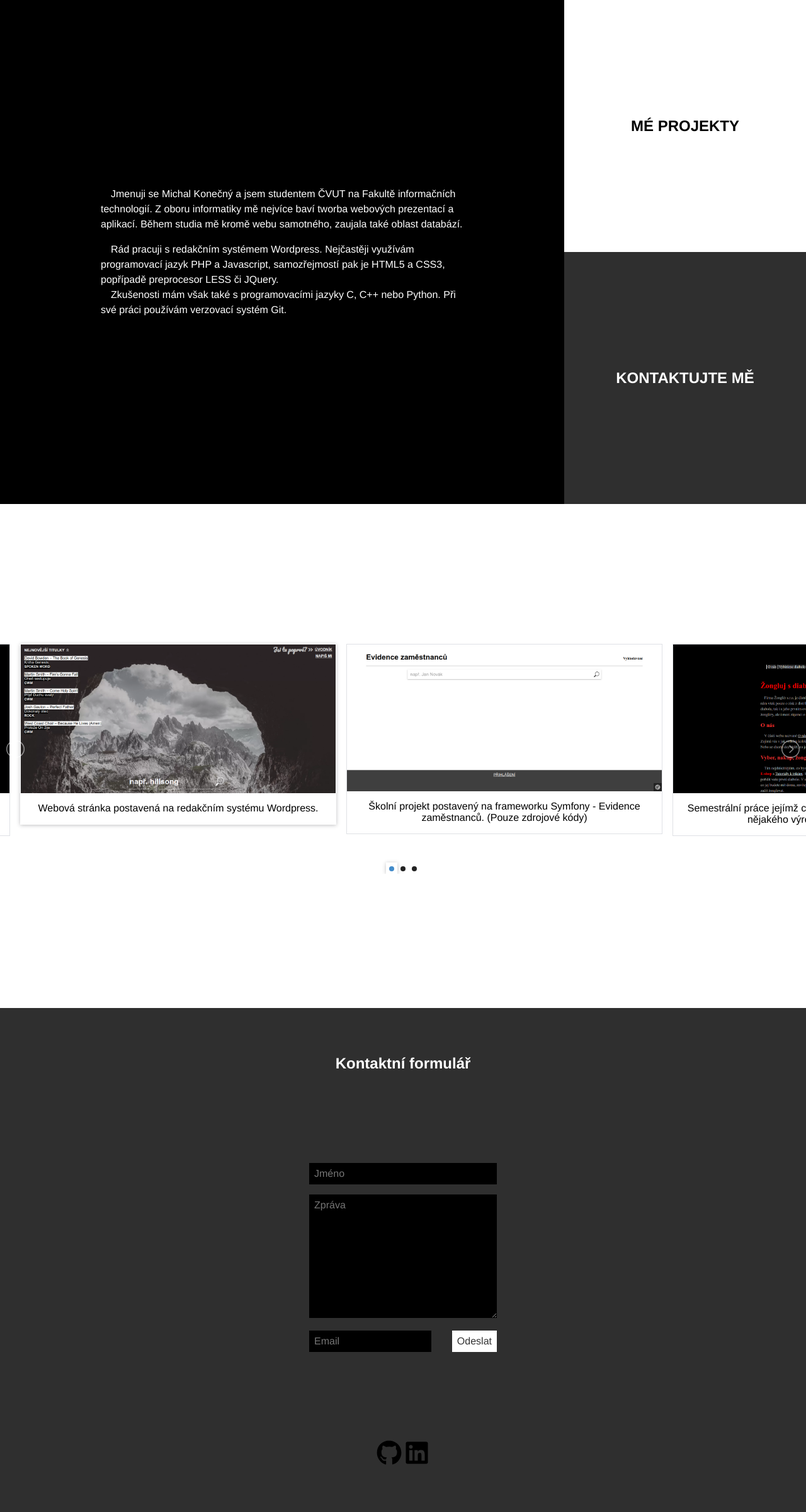
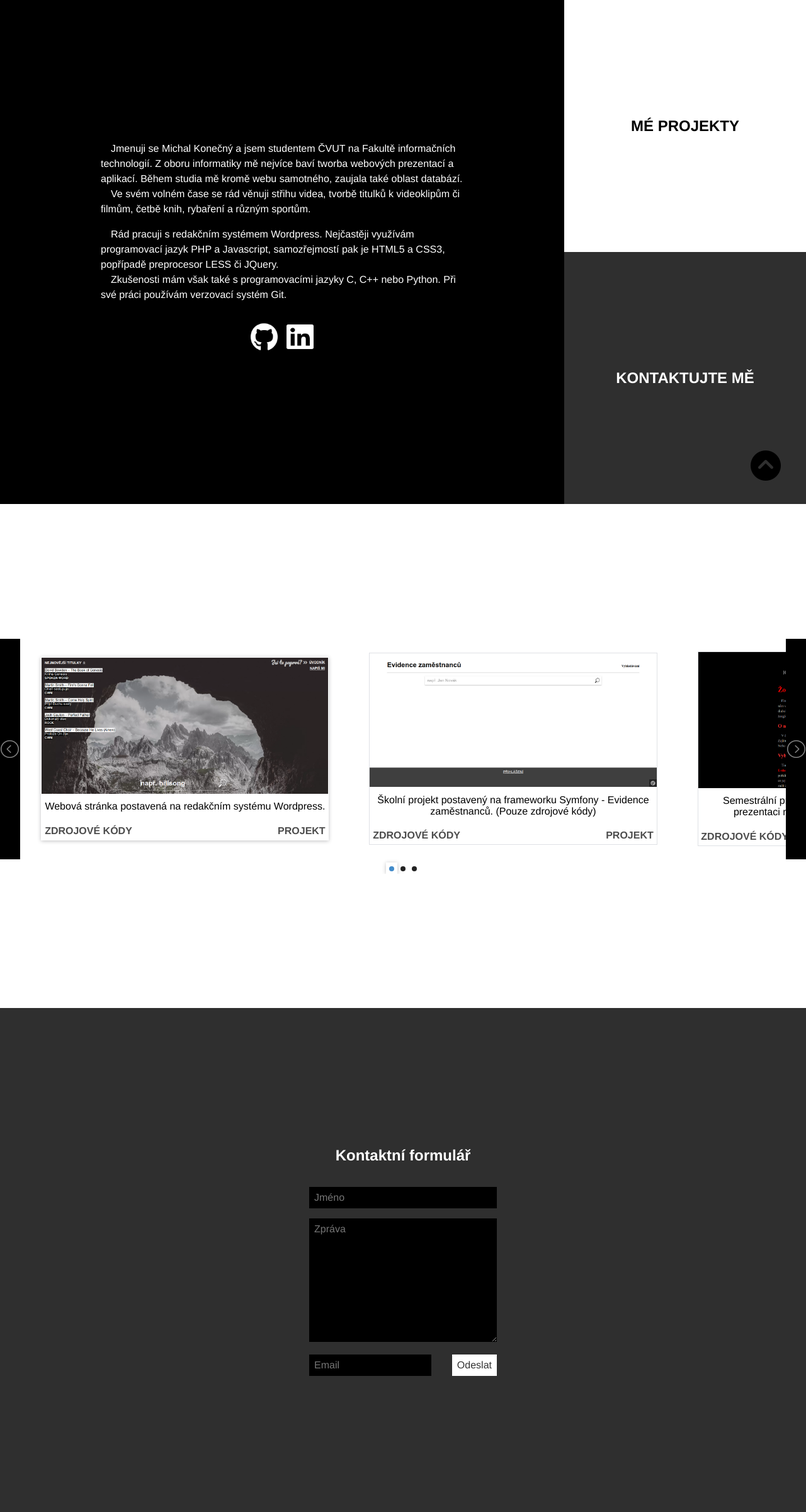
Before and after one commit to konmike/konmike.github.io, a PHP site: page / in a window 1280 px wide. Shown: the whole page at 63% size. Run offline with PHP 8.4, Linux system fonts and the light colour scheme; some libraries are stand-ins or nearby versions.

Commit message:
Upgrade slider

```diff
--- a/index.html
+++ b/index.html
@@ -5,18 +5,23 @@
     <title>Michal Konečný</title>
     <link rel="stylesheet" type="text/css" href="style.css">
     <link rel="stylesheet" type="text/css" href="lightslider.css">
+    <script src="https://kit.fontawesome.com/bb1b7b66b0.js"></script>
     <script src="https://ajax.googleapis.com/ajax/libs/jquery/3.4.0/jquery.min.js"></script>
     <script src="script.js"></script>
     <script src="lightslider.js"></script>
 </head>
 <body>
     <main>
-        <article class="article article--home">
+        <article id="home" class="article article--home">
             <div class="article__about-me">
                 <p class="article__par">Jmenuji se Michal Konečný a jsem studentem ČVUT na
                    Fakultě informačních technologií. Z oboru informatiky mě nejvíce
                    baví tworba webových prezentací a aplikací.
                    Během studia mě kromě webu samotného, zaujala také oblast databází.
+                </p>
+                <p class="article__par">Ve svém volném čase se rád věnuji střihu videa,
+                    tvorbě titulků k videoklipům či filmům, četbě knih, rybaření a různým
+                    sportům.
                 </p>
                 <p class="article__par">
                    Rád pracuji s redakčním systémem Wordpress. Nejčastěji využívám
@@ -26,6 +31,14 @@
                 <p class="article__par">
                    Zkušenosti mám však také s programovacími jazyky C, C++ nebo Python.
                    Při své práci používám verzovací systém Git.
+                   <p class="article__footer">
+                        <a href="https://github.com/konmike/" class="article__par--link">
+                            <img src="img/github_w.png" alt="Github" class="article__par--img"/>
+                        </a>
+                        <a href="https://www.linkedin.com/in/michal-konecny/" class="article__par--link">
+                            <img src="img/linkedin_w.png" alt="Linkedin" class="article__par--img"/>
+                        </a>
+                   </p>
                 </p>
             </div>
             <div class="article__wrap-link article__wrap-link--projects">
@@ -39,39 +52,45 @@
 
             <ul id="responsive">
                 <li>
+                    <img src="img/srdcechvaly.png" alt="Projekt Srdce chvály" class="slider__img">
 
-                    <a href="http://srdcechvaly.cekuj.net" class="slider__link">
-                        <img src="img/srdcechvaly.png" alt="Projekt Srdce chvály" class="slider__img">
-                    </a>
                     <span class="slider__title">
                         Webová stránka postavená na redakčním systému Wordpress.
                     </span>
-
+                    <span class="slider__footer">
+                        <a href="https://github.com/konmike/srdcechvaly" class="slider__link">Zdrojové kódy</a>
+                        <a href="http://srdcechvaly.cekuj.net" class="slider__link">Projekt</a>
+                    </span>
                 </li>
                 <li>
 
-                    <a href="https://github.com/konmike/BI-TWA" class="slider__link">
-                        <img src="img/evidencezamestnancu.png" alt="Evidence zaměstnanců" class="slider__img">
-                    </a>
+                    <img src="img/evidencezamestnancu.png" alt="Evidence zaměstnanců" class="slider__img">
+
                     <span class="slider__title">
                         Školní projekt postavený na frameworku Symfony - Evidence zaměstnanců.
                         (Pouze zdrojové kódy)
                     </span>
-
+                    <span class="slider__footer">
+                        <a href="https://github.com/konmike/BI-TWA" class="slider__link">Zdrojové kódy</a>
+                        <a href="#" class="slider__link">Projekt</a>
+                    </span>
                 </li>
                 <li>
 
-                    <a href="https://github.com/konmike/BI-ZWU" class="slider__link">
-                        <img src="img/zonglersro.png" alt="Prezentace výrobku" class="slider__img">
-                    </a>
+                    <img src="img/zonglersro.png" alt="Prezentace výrobku" class="slider__img">
+
                     <span class="slider__title">
                         Semestrální práce jejímž cílem bylo vytvořit webovou prezentaci
                         nějakého výrobku a případně e-shop.
                     </span>
 
+                    <span class="slider__footer">
+                        <a href="https://github.com/konmike/BI-ZWU" class="slider__link">Zdrojové kódy</a>
+                        <a href="#" class="slider__link">Projekt</a>
+                    </span>
                 </li>
             </ul>
-
+            <a href="#home" id="up" class="scroll--button"></a>
         </article>
         <article id="contact" class="article article--contact">
             <h1 class="article__title">Kontaktní formulář</h1>
@@ -91,6 +110,7 @@
                 </p>
             </form>
 
+            <!--
             <footer class="article__footer">
                 <span>
                     <a href="https://github.com/konmike/" class="article__footer--link">
@@ -101,6 +121,7 @@
                     </a>
                 </span>
             </footer>
+            -->
         </article>
     </main>
 
--- a/lightslider.css
+++ b/lightslider.css
@@ -19,6 +19,10 @@
 .lightSlider {
     overflow: hidden;
     margin: 0;
+    display: flex;
+    flex-direction: row;
+    justify-content: center;
+    align-items: center;
 }
 .lSSlideWrapper {
     max-width: 100%;
@@ -152,27 +156,30 @@
 .lSAction > a {
     width: 32px;
     display: block;
-    top: 50%;
-    height: 32px;
-    background-image: url('img/controls.png');
+    top: 0;
+    height: 350px;
+    background-color: rgba(0,0,0,1);
+    background-position: center;
+    background-repeat: no-repeat;
     cursor: pointer;
     position: absolute;
     z-index: 99;
-    margin-top: -16px;
-    opacity: 0.5;
     -webkit-transition: opacity 0.35s linear 0s;
     transition: opacity 0.35s linear 0s;
 }
-.lSAction > a:hover {
-    opacity: 1;
+.lSAction > .lSPrev:hover {
+    background-image: url(img/controls_left.png);
 }
 .lSAction > .lSPrev {
-    background-position: 0 0;
-    left: 10px;
+    background-image: url(img/controls_left_op.png);
+    left: 0;
+}
+.lSAction > .lSNext:hover {
+    background-image: url(img/controls_right.png);
 }
 .lSAction > .lSNext {
-    background-position: -32px 0;
-    right: 10px;
+    background-image: url(img/controls_right_op.png);
+    right: 0;
 }
 .lSAction > a.disabled {
     pointer-events: none;
--- a/script.js
+++ b/script.js
@@ -8,5 +8,18 @@
         }, 1000);
     });
 
+    $(window).scroll(function() {
+        var top_of_element = $("#myprojects").offset().top;
+        var bottom_of_element = $("#myprojects").offset().top + $("#myprojects").outerHeight();
+        var bottom_of_screen = $(window).scrollTop() + $(window).innerHeight();
+        var top_of_screen = $(window).scrollTop();
+
+        if ((bottom_of_screen > top_of_element) && (top_of_screen < bottom_of_element)){
+            $('#up').css('display', 'block');
+        } else {
+            $('#up').slideToggle('fast');
+        }
+    });
+
 
 })( jQuery );
--- a/style.css
+++ b/style.css
@@ -20,7 +20,7 @@ body{
 .article--contact{
     background-color: rgb(47,47,47);
     color: white;
-    justify-content: space-around;
+    justify-content: center;
     align-items: center;
 }
 
@@ -94,30 +94,34 @@ body{
     font-family: Helvetica,sans-serif;
 }
 
-.article__par:first-child{
+.article__par:nth-child(2){
     margin-bottom: 1rem;
 }
 
-.article__footer{
+/*.article__footer{
     font-family: Helvetica, sans-serif;
     text-align: center;
     padding: 1rem;
+}*/
+.article__footer{
+    margin-top: 2rem;
 }
 
-.article__footer--link{
+.article__footer--link,.article__par--link{
     text-decoration: none;
+    margin: 0 .3rem;
 }
 
-.article__footer--img{
-    width: 40px;
-    height: 40px;
+.article__footer--img, .article__par--img{
+    width: 43px;
+    height: 45px;
 }
 
 .lslide, .clone{
     display: flex;
     flex-direction: column;
     align-items: center;
-    margin: .5rem !important;
+    margin: 0 2rem !important;
     font-family: Helvetica, sans-serif;
     width: 500px !important;
     border: 1px solid #dfe1e5;
@@ -133,14 +137,21 @@ body{
 }
 
 .slider__link{
+    text-transform: uppercase;
     text-decoration: none;
-    display: block;
-    height: auto;
-    width: 100%;
-    margin-bottom: .5rem;
+    font-family: Helvetica,sans-serif;
+    font-weight: bold;
+    color: rgba(0,0,0,0.7);
+    margin: 0.3rem;
+    transition: all .5s;
+}
+
+.slider__link:hover{
+    color: rgba(0,0,0,1);
 }
 
 .slider__img{
+    margin-bottom: .5rem;
     height: auto;
     width: 100%;
 }
@@ -148,6 +159,13 @@ body{
 .slider__title{
     margin: .2rem .2rem 1rem .2rem;
     text-align: center;
+}
+
+.slider__footer{
+    width: 100%;
+    display: flex;
+    flex-direction: row;
+    justify-content: space-between;
 }
 
 .form{
@@ -183,3 +201,21 @@ body{
     background-color: #fff;
     color: #333;
 }
+
+.scroll--button{
+    position: fixed;
+    display: none;
+    bottom: 0;
+    right: 0;
+    margin: 2rem;
+    font-size: 3rem;
+    text-decoration: none;
+}
+
+.scroll--button:after{
+    font-family: "Font Awesome 5 Free", serif;
+    font-weight: 900;
+    color: black;
+    padding: 0.5rem;
+    content: "\f139";
+}
```
Also changed, not shown: img/controls_left.png (added), img/controls_left_op.png (added), img/controls_right.png (added), img/controls_right_op.png (added), img/github_w.png (added), img/linkedin_w.png (added).
